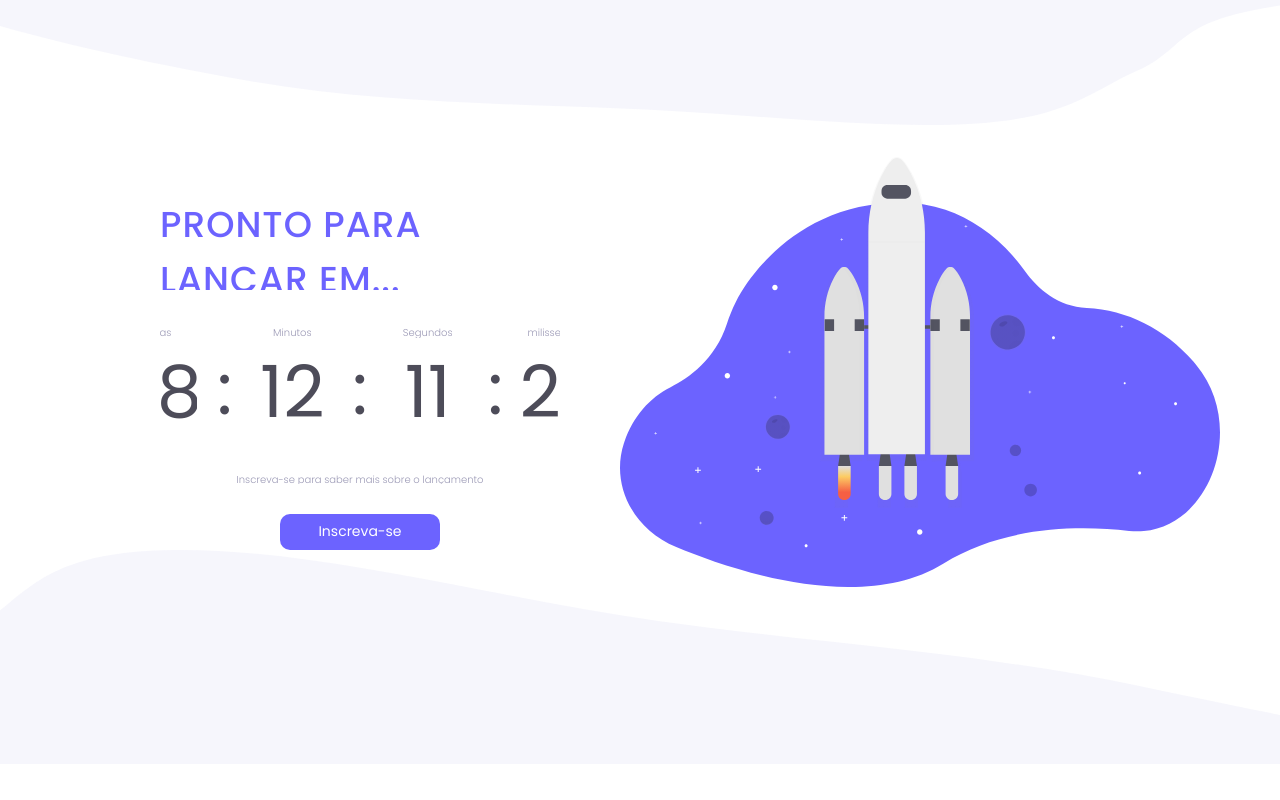
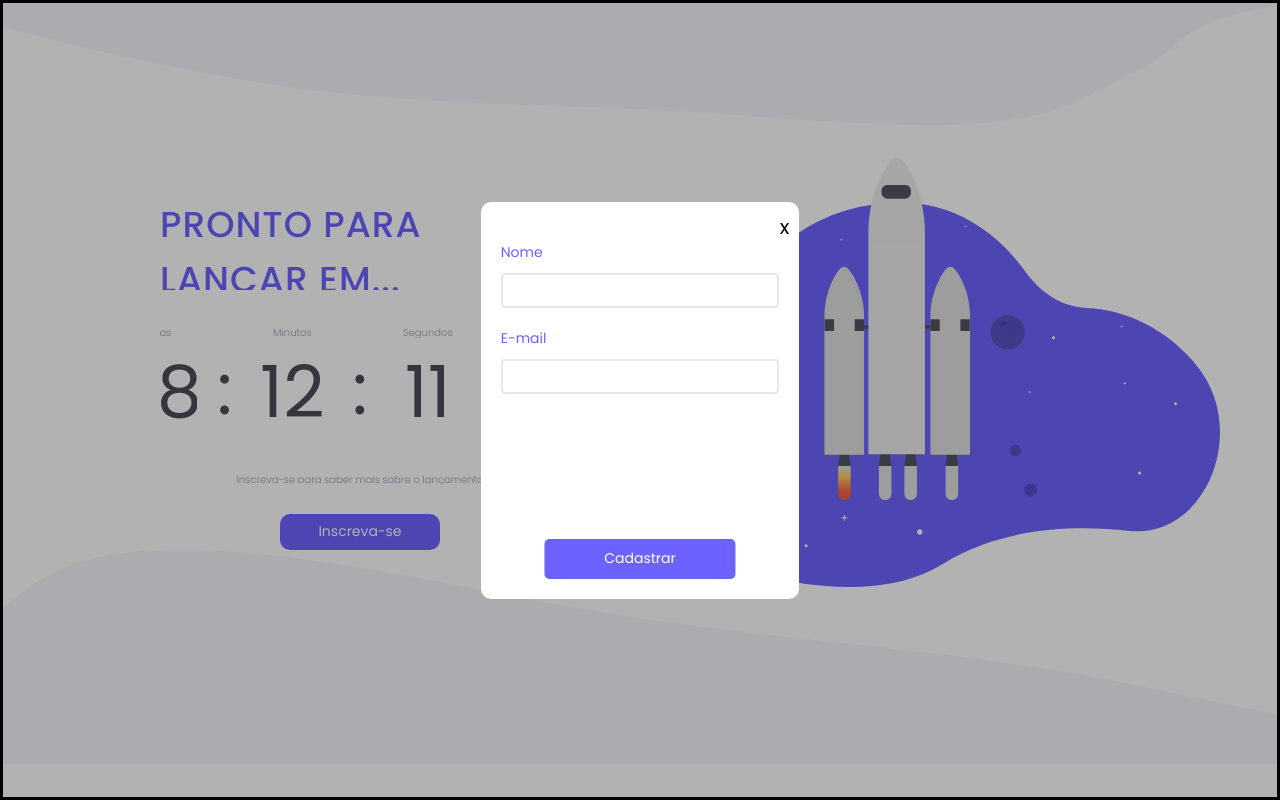
Before and after one commit to Bcosta17/countdown, a plain HTML site: page index.html in a window 1280 px wide. Both pictures are taken after a click on the button "Inscreva-se". Drawn offline with Linux system fonts and the light colour scheme.

Commit message:
adicionado um modal com formulario para inscreve-se

```diff
--- a/index.html
+++ b/index.html
@@ -39,7 +39,24 @@
       </div>
     <div class="subscribe">
       <p>Inscreva-se para saber mais sobre o lançamento</p>
-      <button>Inscreva-se</button>
+      <button onclick="toggleVisibilityOfModal()">Inscreva-se</button>
+    </div>
+
+    <div class="modal invisible">
+     <div class="modal_cotent">
+      <button class="close_modal" onclick="toggleVisibilityOfModal()">x</button>
+      <form>
+        <div class="element_form">
+          <label for="name">Nome</label>
+          <input type="text" id="name">
+        </div>
+        <div class="element_form">
+          <label for="email">E-mail</label>
+          <input type="text" id="email">
+        </div>
+        <button class="register" onclick="toggleVisibilityOfModal()">Cadastrar</button>
+      </form>
+     </div>
     </div>
   </div>
   <img src="./assets/rocket.svg" alt="" class="side_image">
--- a/script.js
+++ b/script.js
@@ -31,3 +31,8 @@ setInterval(() => {
   hoursEl.textContent = hours.toString().padStart(2, '0');
 
 }, 1);
+
+function toggleVisibilityOfModal() {
+  const modal = document.querySelector('.modal');
+  modal.classList.toggle('invisible')
+}
--- a/style.css
+++ b/style.css
@@ -48,6 +48,7 @@ body {
 
 .cotent {
   grid-area:main;
+
 
   display: flex;
   flex-direction: column;
@@ -114,3 +115,82 @@ body {
   font-weight: 400;
   margin-top: 3rem;
 }
+/* ================ Modal =============== */
+
+.modal {
+  position: absolute;
+  border: solid;
+  width: 100%;
+  height: 100%;
+  top: 0;
+  left: 0;
+  background-color:rgba(0, 0,0 , 0.3) ;
+
+  display: flex;
+  align-items: center;
+  justify-content: center;
+
+}
+
+.modal_cotent {
+  position: relative;
+  width: 25%;
+  height: 50%;
+  padding: 2rem;
+  border-radius: 1rem;
+  background: #FFF;
+
+}
+
+.modal_cotent .element_form {
+  display: flex;
+  flex-direction: column;
+  margin-top: 2rem;
+}
+
+.modal_cotent .element_form input{
+  height: 3.5rem;
+  border-radius: .4rem;
+  border: solid 2px #E7E9E9;
+  margin-top: 1rem;
+}
+
+.element_form label {
+  font-size: 1.4rem;
+  color: var(--purple);
+}
+
+.modal_cotent .register {
+  width: 60%;
+  height: 4rem;
+  border-radius: .5rem;
+  position: absolute;
+  bottom: 2rem;
+  left: 50%;
+  transform: translateX(-50%);
+
+  background-color: var(--purple);
+  color: #FFF;
+  font-size: 1.4rem;
+  font-weight: 400;
+  border: none;
+}
+
+.close_modal {
+  background: transparent;
+  border: none;
+
+  font-size: 2rem;
+
+  position: absolute;
+  right: 1rem;
+  top: 1rem;
+
+}
+input:focus {
+  outline-color: var(--purple);
+}
+
+.invisible {
+  display: none;
+}
```
